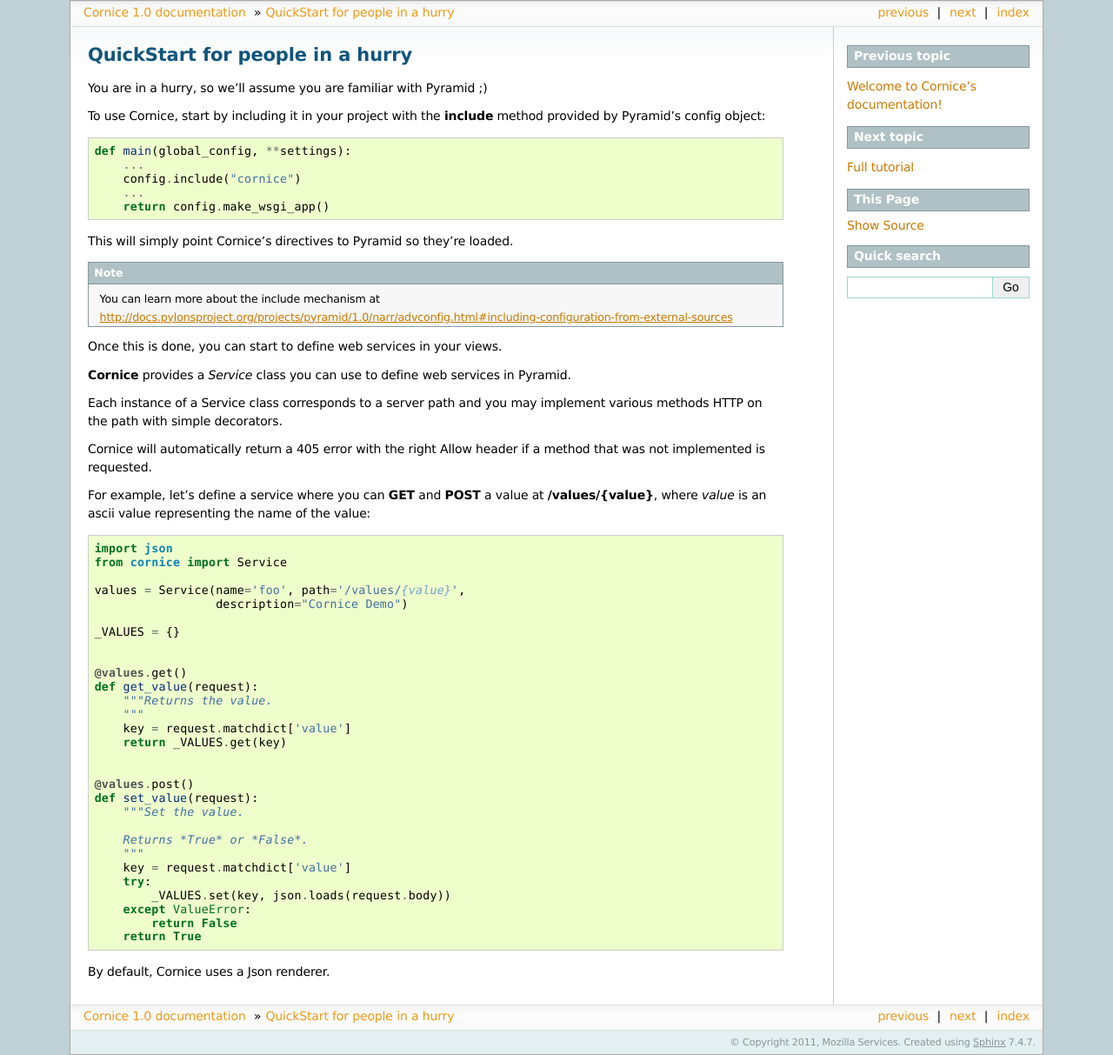
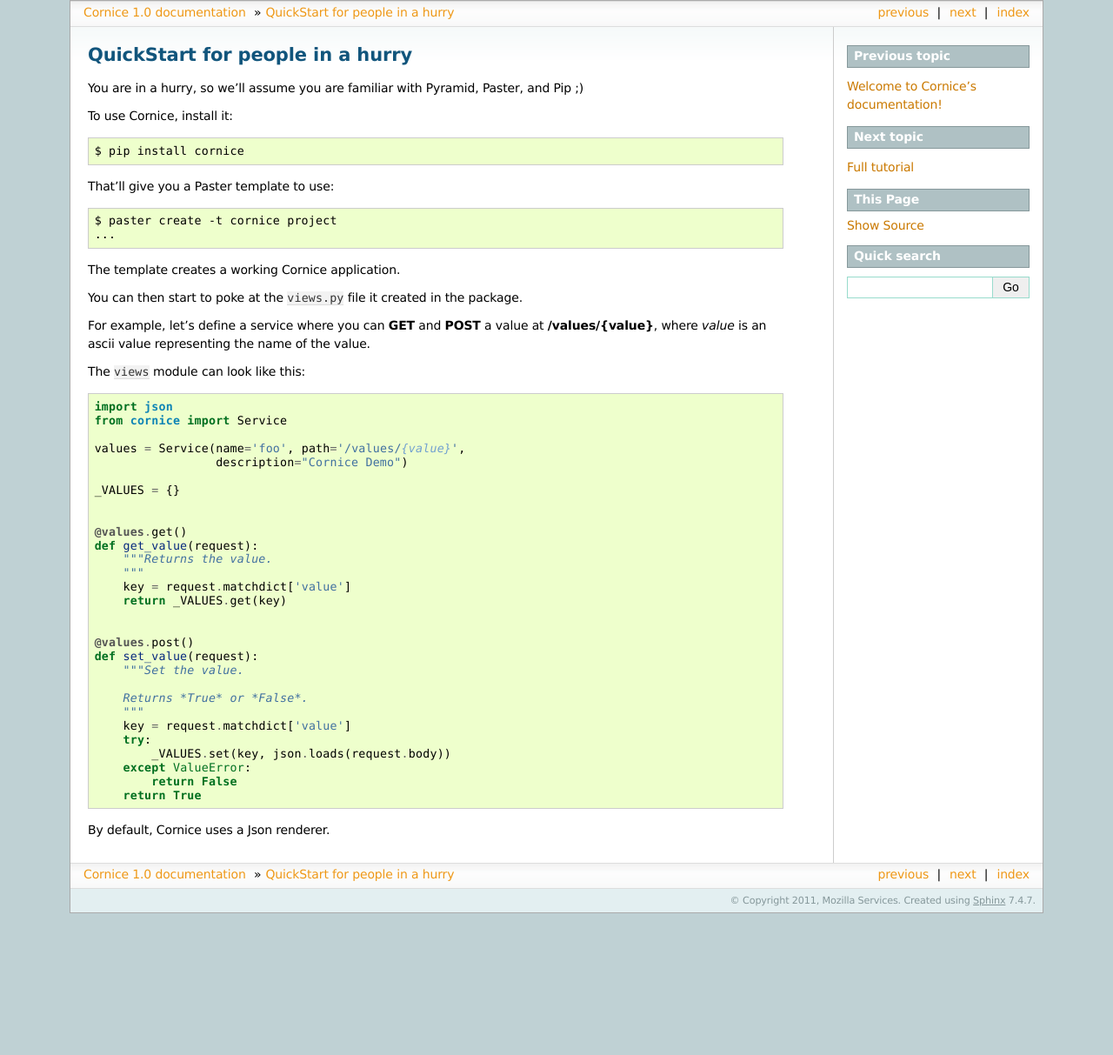
Before and after one commit to Cornices/cornice, a Sphinx documentation site: the page built from docs/source/quickstart.rst, in a window 1280 px wide. Shown: the whole page at 87% size. Built offline with Sphinx 7.4.7, drawn with Linux system fonts in a browser that asks for light colours; after the commit the page ends 1050 px from its top, so only the background shows below that.

Commit message:
adapted the quickstart

```diff
--- a/docs/source/quickstart.rst
+++ b/docs/source/quickstart.rst
@@ -1,44 +1,30 @@
 QuickStart for people in a hurry
 ================================
 
-You are in a hurry, so we'll assume you are familiar with Pyramid ;)
+You are in a hurry, so we'll assume you are familiar with Pyramid, Paster, and
+Pip ;)
+
+To use Cornice, install it::
+
+    $ pip install cornice
 
 
-To use Cornice, start by including it in your project with the **include**
-method provided by Pyramid's config object::
+That'll give you a Paster template to use::
 
+    $ paster create -t cornice project
+    ...
 
-    def main(global_config, **settings):
-        ...
-        config.include("cornice")
-        ...
-        return config.make_wsgi_app()
+The template creates a working Cornice application.
 
-
-This will simply point Cornice's directives to Pyramid so they're loaded.
-
-.. note::
-
-    You can learn more about the include mechanism at
-    http://docs.pylonsproject.org/projects/pyramid/1.0/narr/advconfig.html#including-configuration-from-external-sources
-
-
-Once this is done, you can start to define web services in your views.
-
-**Cornice** provides a *Service* class you can use to define web services in
-Pyramid.
-
-Each instance of a Service class corresponds to a server path and you may
-implement various methods HTTP on the path with simple decorators.
-
-Cornice will automatically return a 405 error with the right Allow header
-if a method that was not implemented is requested.
+You can then start to poke at the :file:`views.py` file it
+created in the package.
 
 For example, let's
 define a service where you can **GET** and **POST** a value at
 **/values/{value}**, where *value* is an ascii value representing the
-name of the value::
+name of the value.
 
+The :file:`views` module can look like this::
 
     import json
     from cornice import Service
```
